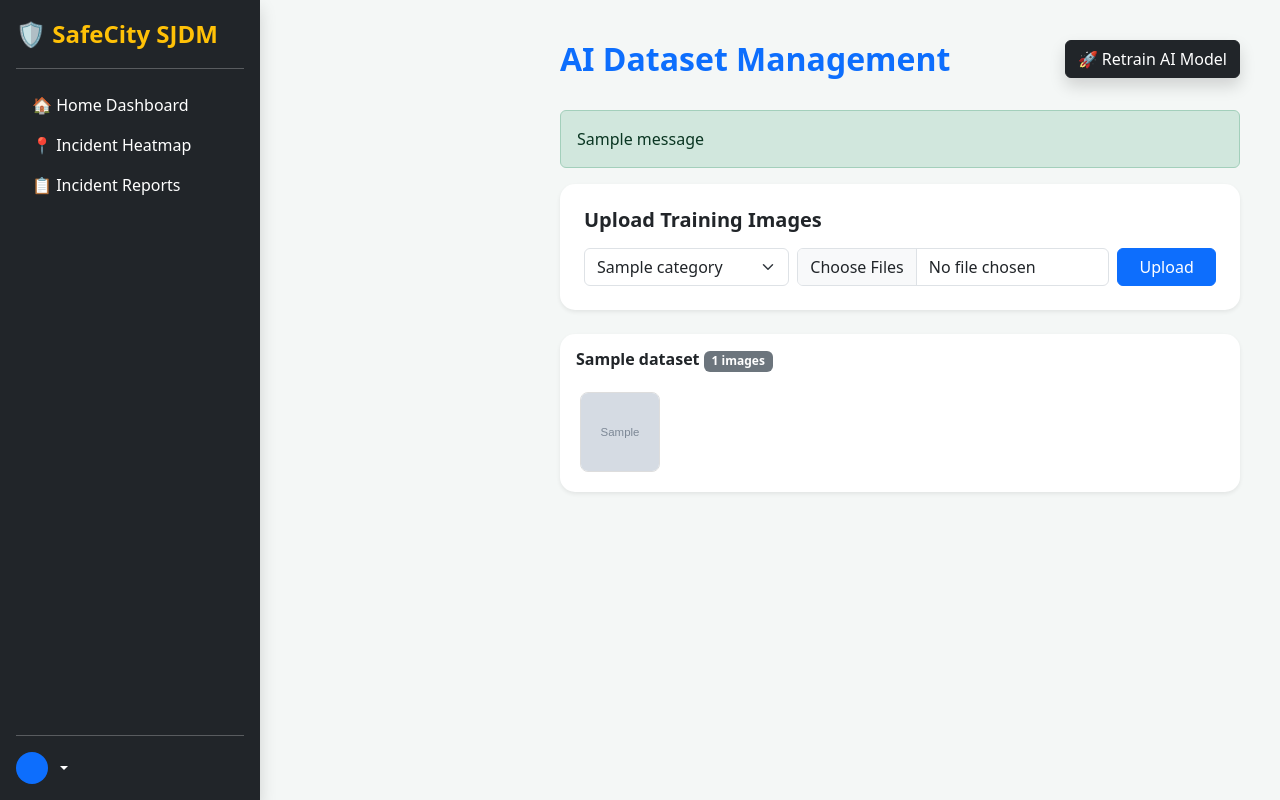
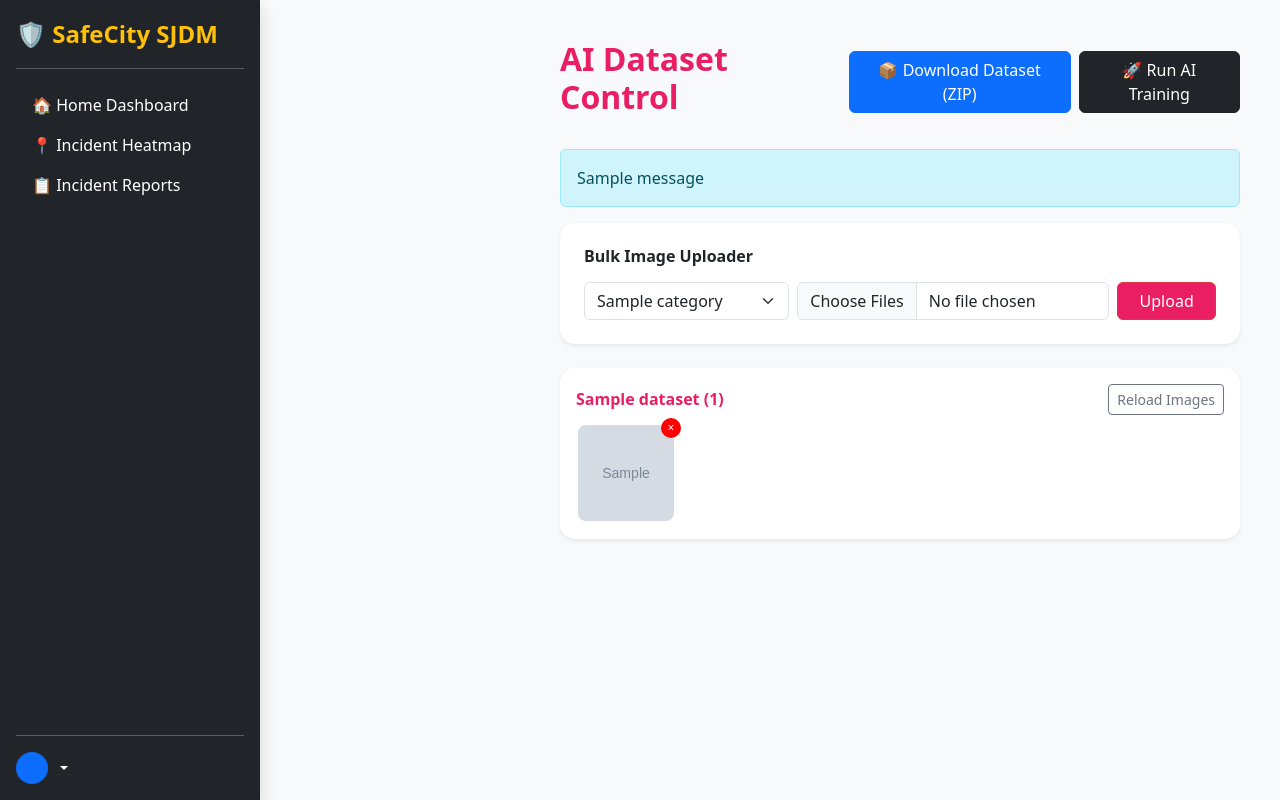
Before and after one commit to rframos/crime-reporting-system, a Flask app: template templates/cnn_admin.html in a window 1280 px wide. Run offline with Flask 3, Linux system fonts and the light colour scheme; tables that the repository leaves empty hold one stand-in row (values such as "Sample post"); the template is opened without the code that fills it: values that come from a table or form of the project are taken from there, most other values are stand-ins (such as "Sample title", 1, 10 or a date in 2020); grey boxes marked "Sample" are stand-in pictures; one stand-in notice (Sample message) is shown.

Commit message:
Update cnn_admin.html

```diff
--- a/templates/cnn_admin.html
+++ b/templates/cnn_admin.html
@@ -4,54 +4,74 @@
     <title>SafeCity | CNN Admin</title>
     <link href="https://cdn.jsdelivr.net/npm/bootstrap@5.3.0/dist/css/bootstrap.min.css" rel="stylesheet">
     <style>
-        :root { --sjdm-blue: #0038A8; }
-        body { background: #f4f7f6; }
+        :root { --rose-pink: #E91E63; }
         .main-content { margin-left: 260px; padding: 40px; }
-        .card { border-radius: 15px; border: none; }
-        .img-preview { width: 80px; height: 80px; object-fit: cover; border-radius: 8px; margin: 4px; border: 1px solid #ddd; }
+        .card { border: none; border-radius: 15px; }
+        .img-container { position: relative; display: inline-block; }
+        .img-grid { width: 100px; height: 100px; object-fit: cover; border-radius: 10px; border: 2px solid white; cursor: zoom-in; }
+        .btn-remove { position: absolute; top: -5px; right: -5px; background: red; color: white; border-radius: 50%; width: 20px; height: 20px; font-size: 12px; border: none; line-height: 1; cursor: pointer; }
     </style>
 </head>
-<body>
+<body class="bg-light">
     {% include 'sidebar.html' %}
     <div class="main-content">
-        <div class="d-flex justify-content-between mb-4">
-            <h2 class="fw-bold text-primary">AI Dataset Management</h2>
-            <form action="/api/cnn/train" method="POST">
-                <button class="btn btn-dark shadow">🚀 Retrain AI Model</button>
-            </form>
+        <div class="d-flex justify-content-between align-items-center mb-4">
+            <h2 class="fw-bold" style="color: var(--rose-pink);">AI Dataset Control</h2>
+            <div class="d-flex gap-2">
+                <a href="/api/cnn/export-dataset" class="btn btn-primary">📦 Download Dataset (ZIP)</a>
+                <form action="/api/cnn/train" method="POST"><button class="btn btn-dark">🚀 Run AI Training</button></form>
+            </div>
         </div>
 
-        {% with messages = get_flashed_messages(with_categories=true) %}
-            {% if messages %}{% for cat, msg in messages %}
-                <div class="alert alert-{{ cat }}">{{ msg }}</div>
-            {% endfor %}{% endif %}
-        {% endwith %}
+        {% with messages = get_flashed_messages() %}{% if messages %}{% for m in messages %}
+        <div class="alert alert-info">{{ m }}</div>
+        {% endfor %}{% endif %}{% endwith %}
 
         <div class="card p-4 shadow-sm mb-4">
-            <h5 class="fw-bold mb-3">Upload Training Images</h5>
+            <h6 class="fw-bold mb-3">Bulk Image Uploader</h6>
             <form action="/api/cnn/upload" method="POST" enctype="multipart/form-data">
                 <div class="row g-2">
                     <div class="col-md-4">
-                        <select name="category" class="form-select" required>
-                            {% for c in categories %}<option value="{{c.name}}">{{c.name}}</option>{% endfor %}
+                        <select name="category" class="form-select">
+                            {% for cat in categories %}<option value="{{ cat.name }}">{{ cat.name }}</option>{% endfor %}
                         </select>
                     </div>
                     <div class="col-md-6"><input type="file" name="files" class="form-control" multiple required></div>
-                    <div class="col-md-2"><button class="btn btn-primary w-100">Upload</button></div>
+                    <div class="col-md-2"><button class="btn btn-danger w-100" style="background: var(--rose-pink);">Upload</button></div>
                 </div>
             </form>
         </div>
 
         {% for cat_name, images in dataset.items() %}
         <div class="card p-3 mb-3 shadow-sm">
-            <h6 class="fw-bold">{{ cat_name }} <span class="badge bg-secondary">{{ images|length }} images</span></h6>
-            <div class="d-flex flex-wrap mt-2">
+            <div class="d-flex justify-content-between align-items-center mb-2">
+                <h6 class="fw-bold m-0" style="color: var(--rose-pink);">{{ cat_name }} ({{ images|length }})</h6>
+                <button class="btn btn-sm btn-outline-secondary" onclick="location.reload()">Reload Images</button>
+            </div>
+            <div class="d-flex flex-wrap gap-2">
                 {% for img in images %}
-                <img src="/static/training_data/{{ cat_name }}/{{ img }}" class="img-preview" title="{{ img }}">
+                <div class="img-container" id="img-{{ loop.index0 }}-{{ cat_name }}">
+                    <img src="/static/training_data/{{ cat_name }}/{{ img }}" class="img-grid" onclick="window.open(this.src)">
+                    <button class="btn-remove" onclick="removeImage('{{ cat_name }}', '{{ img }}', 'img-{{ loop.index0 }}-{{ cat_name }}')">×</button>
+                </div>
                 {% endfor %}
             </div>
         </div>
         {% endfor %}
     </div>
+
+    <script>
+        function removeImage(cat, filename, elementId) {
+            if(confirm("Delete this image?")) {
+                fetch('/api/cnn/delete-image', {
+                    method: 'POST',
+                    headers: {'Content-Type': 'application/json'},
+                    body: JSON.stringify({category: cat, filename: filename})
+                }).then(res => {
+                    if(res.ok) document.getElementById(elementId).remove();
+                });
+            }
+        }
+    </script>
 </body>
 </html>
```
